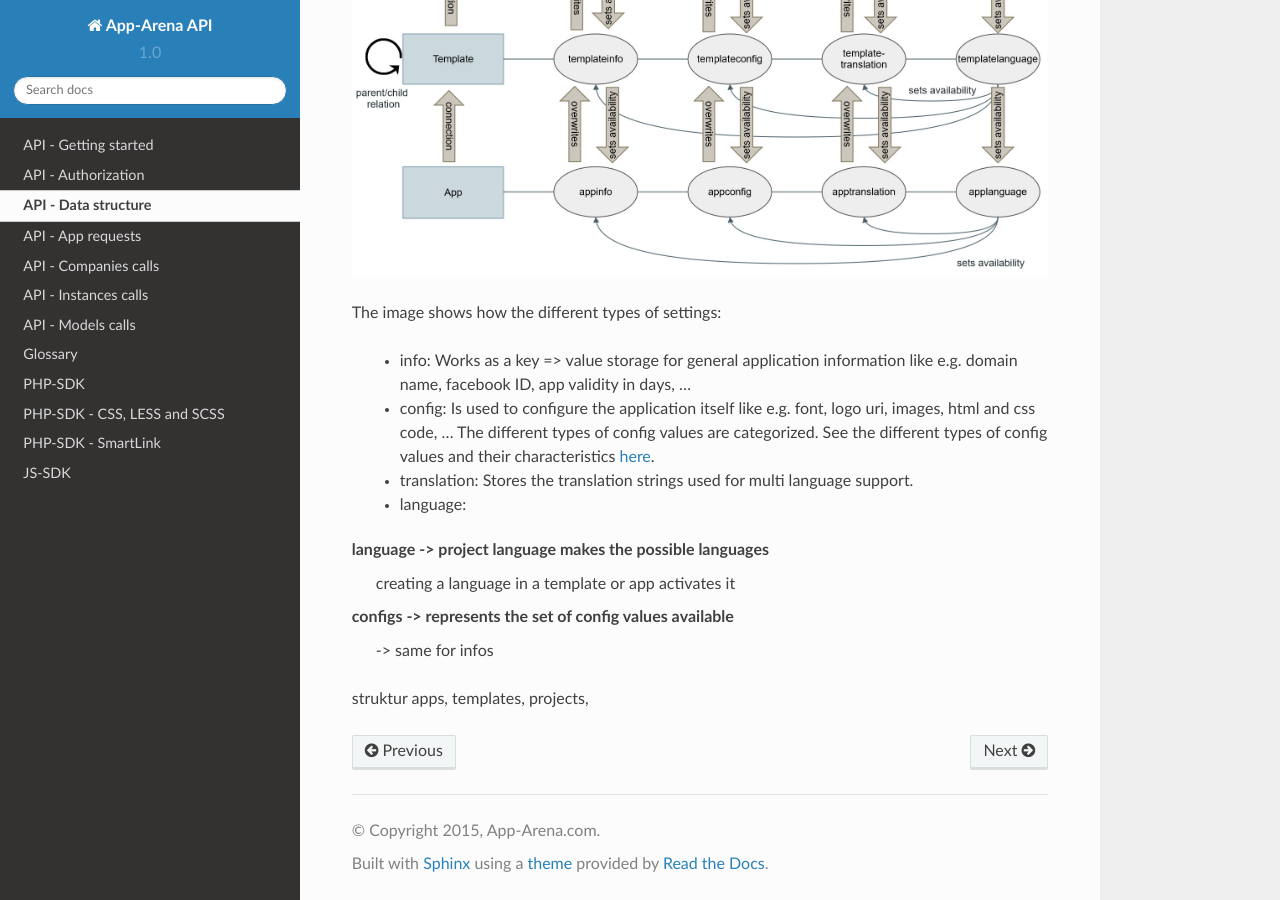
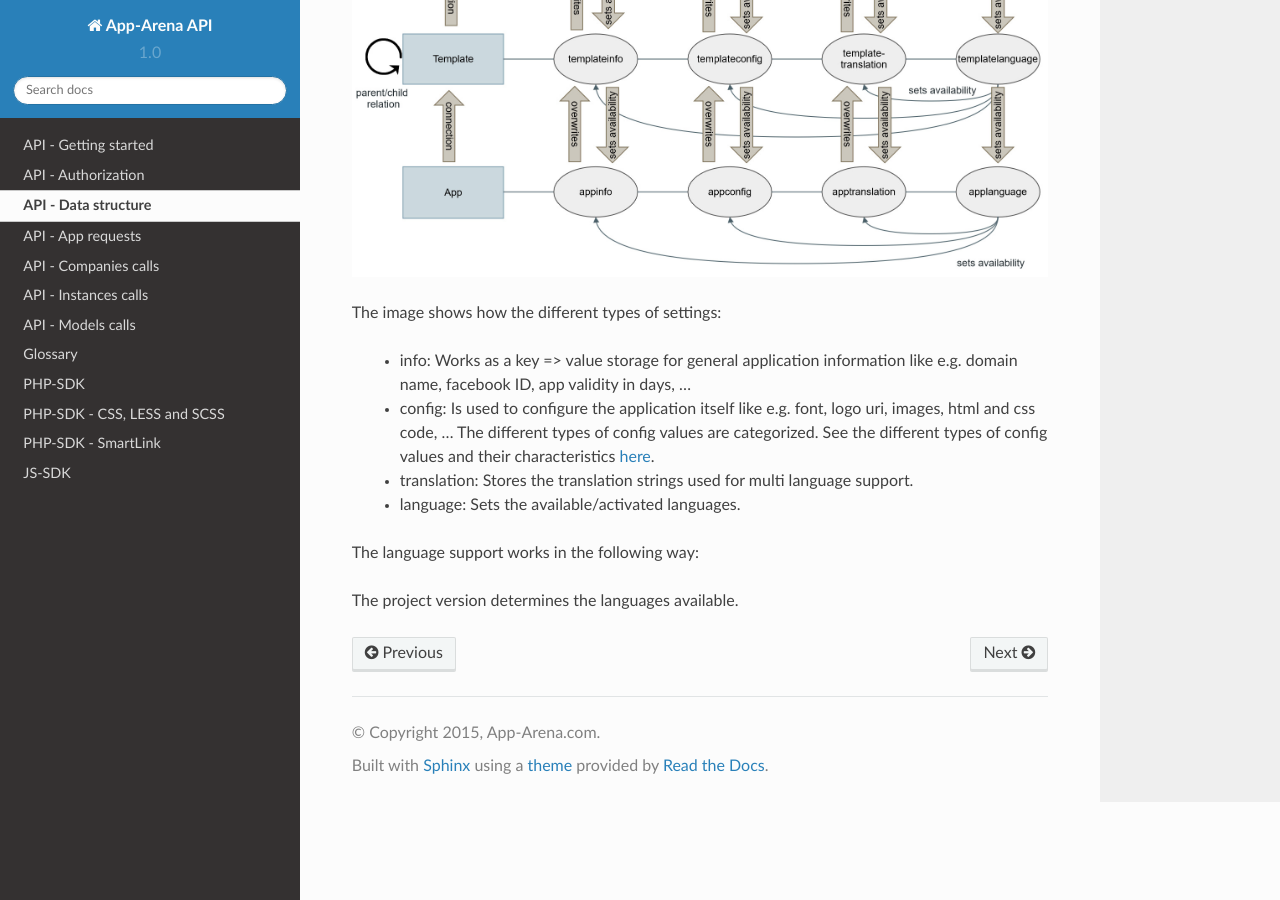
Before and after one commit to apparena/docs, a Sphinx documentation site: the page built from docs/api/050-structure.rst, in a window 1280 px wide and 900 px high, scrolled down 2010 px. Built offline with Sphinx 7.4.7 and the Read the Docs theme 2.0.0, drawn with Linux system fonts in a browser that asks for light colours.

```diff
--- a/docs/api/050-structure.rst
+++ b/docs/api/050-structure.rst
@@ -47,14 +47,8 @@ The image shows how the different types of settings:
     - info:         Works as a key => value storage for general application information like e.g. domain name, facebook ID, app validity in days, ...
     - config:       Is used to configure the application itself like e.g. font, logo uri, images, html and css code, ... The different types of config values are categorized. See the different types of config values and their characteristics `here <../api/060-config.html>`_.
     - translation:  Stores the translation strings used for multi language support.
-    - language:
+    - language:     Sets the available/activated languages.
 
+The language support works in the following way:
 
-
-language    -> project language makes the possible languages
-             creating a language in a template or app activates it
-
-configs     -> represents the set of config values available
-            -> same for infos
-
-struktur apps, templates, projects,
+The project version determines the languages available.
```
Also changed, not shown: docs/api/040-apps.rst (+7 -0 lines).
